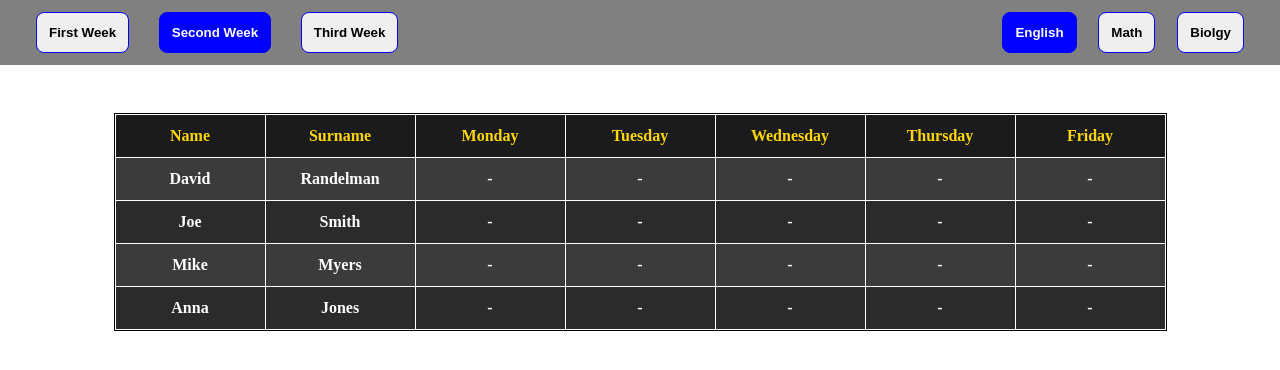
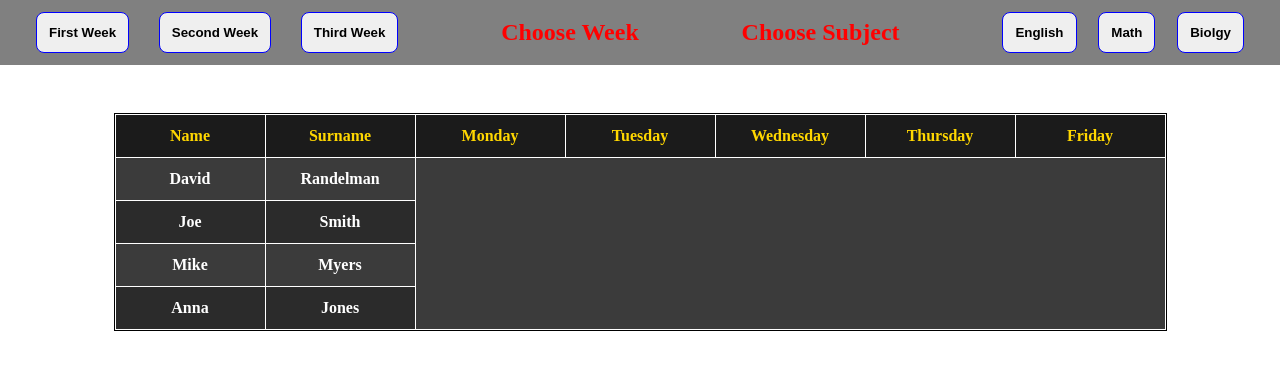
Before and after one commit to NickChc/Davaleba-School-Table, a React (Vite) app: page / in a window 1280 px wide. Shown: the top 370 px of the page. Built offline with nearby package versions, Linux system fonts and the light colour scheme.

Commit message:
add grades feature done

```diff
--- a/package.json
+++ b/package.json
@@ -11,7 +11,8 @@
   },
   "dependencies": {
     "react": "^18.2.0",
-    "react-dom": "^18.2.0"
+    "react-dom": "^18.2.0",
+    "uuid": "^9.0.1"
   },
   "devDependencies": {
     "@types/react": "^18.2.15",
--- a/src/App.jsx
+++ b/src/App.jsx
@@ -1,14 +1,20 @@
+import { useContext } from "react";
+
+import { GlobalContext } from "./context/globalContext/GlobalContext";
+
 import { ChooseWeeks } from "./features/chooseWeeks";
 import { ChooseSubject } from "./features/chooseSubject";
 import { Table } from "./features/table";
 
 function App() {
-
+  const { currentWeekId, currentSubjectId } = useContext(GlobalContext);
 
   return (
     <div className="w-full min-h-screen flex flex-col items-center justify-start">
       <div className="p-3 px-9 flex items-center justify-between bg-[grey] w-full ">
         <ChooseWeeks />
+        {!currentWeekId && <h2 className="text-[red]">Choose Week</h2>}
+        {!currentSubjectId && <h2 className="text-[red]">Choose Subject</h2>}
         <ChooseSubject />
       </div>
       <div className="w-full flex justify-center items-center ">
@@ -18,4 +24,4 @@ function App() {
   );
 }
 
-export default App
+export default App;
--- a/src/context/globalContext/GlobalContext.jsx
+++ b/src/context/globalContext/GlobalContext.jsx
@@ -93,8 +93,8 @@ export function GlobalProvider({ children }) {
   const [users, setUsers] = useState(users_initial);
   const [grades, setGrades] = useState(grades_initial);
 
-  const [currentWeekId, setCurrentWeekId] = useState("week-id-2");
-  const [currentSubjectId, setCurrentSubjectId] = useState("subject-english");
+  const [currentWeekId, setCurrentWeekId] = useState();
+  const [currentSubjectId, setCurrentSubjectId] = useState();
 
   useEffect(() => {
     console.log(currentWeekId, currentSubjectId);
--- a/src/features/table/Table.jsx
+++ b/src/features/table/Table.jsx
@@ -7,7 +7,7 @@ import { TableBody } from "./tableBody";
 export function Table() {
   return (
     <div className="border-solid border border-black mt-12 ">
-      <table className=" border-collapse border-solid border border-black">
+      <table className="bg-[#3b3b3b] border-collapse border-solid border border-white">
         <TableHeader />
         <TableBody />
       </table>
--- a/src/features/table/dayGrade/DayGrade.jsx
+++ b/src/features/table/dayGrade/DayGrade.jsx
@@ -1,13 +1,10 @@
-import { useContext } from "react";
+import { useContext, useState } from "react";
+import { v4 as uuidv4 } from "uuid";
 
 import { GlobalContext } from "../../../context/globalContext/GlobalContext";
 
-
-
-
-
 export function DayGrade({ day, user }) {
-  const { currentSubjectId, currentWeekId, grades } = useContext(GlobalContext);
+  const { currentSubjectId, currentWeekId, grades, setGrades } = useContext(GlobalContext);
 
   const weekGrades = grades?.filter((grade) => grade.weekId === currentWeekId);
 
@@ -21,14 +18,66 @@ export function DayGrade({ day, user }) {
 
   const theGrade = userGrades?.find((grade) => grade.dayId === day.id);
 
+  const [mode, setMode] = useState("view");
+  const [focus, setFocus] = useState(false);
+  const [newGrade, setNewGrade] = useState("");
+
+  function addGrade() {
+    if (!isNaN(newGrade) && newGrade !== "") {
+      const grade = {
+        grade: newGrade,
+        userId: user.id,
+        dayId: day.id,
+        weekId: currentWeekId,
+        subjectId: currentSubjectId,
+        id: uuidv4(),
+      };
+
+      setGrades((oldGrades) => {
+        const filteredOldGrades = oldGrades.filter(
+          (grade) => theGrade?.dayId !== day.id);
+
+        return [...filteredOldGrades, grade];
+      })
+      setMode("view");
+      setFocus(!focus);
+      setNewGrade("");
+    } else {
+      alert("dumbo");
+    }
+  }
+
   return (
-    <td
-      onClick={() => {
-        console.log(weekGrades, day.id);
-      }}
-      className="cursor-crosshair border-solid border border-white text-center text-white font-semibold "
-    >
-      {theGrade?.grade || "-"}
+    <td className="border-solid border border-white text-white font-semibold cursor-crosshair min-h-[50px] max-w-[60px]">
+      {mode === "view" && (
+        <div
+          className="h-[40px] flex items-center justify-center "
+          onClick={() => {
+            setMode("update");
+            setFocus(!focus);
+          }}
+        >
+          {theGrade?.grade || "-"}
+        </div>
+      )}
+      {mode === "update" && (
+        <div className="h-[40px] flex items-center justify-center ">
+          <input onKeyDown={(e) => {
+            if (e.keyCode === 13) {
+              console.log("eshveba");
+              addGrade();
+            }
+          }}
+            value={newGrade}
+            autoFocus={focus}
+            className="p-3 w-full text-white outline-none bg-transparent text-center placeholder:text-[#grey] "
+            placeholder="Add Grade"
+            onChange={(e) => {
+              setNewGrade(e.target.value);
+            }}
+          />
+        </div>
+      )}
     </td>
   );
 }
--- a/src/features/table/tableBody/tableRow/TableRow.jsx
+++ b/src/features/table/tableBody/tableRow/TableRow.jsx
@@ -5,19 +5,21 @@ import { TableEl } from "../../../../components/tableEl";
 import { DayGrade } from "../../dayGrade";
 
 export function TableRow({ user, bg }) {
-  const { currentWeekId, days_initial } = useContext(GlobalContext);
+  const { currentWeekId, currentSubjectId, days_initial } =
+    useContext(GlobalContext);
 
   const currentWeekDays = days_initial.filter(
     (day) => day.weekId === currentWeekId
   );
 
   return (
-    <tr className={`${bg}  border-none `} >
+    <tr className={`${bg}  border-none `}>
       <TableEl text={user.name} />
       <TableEl text={user.surname} />
-      {currentWeekDays?.map((day) => {
-        return <DayGrade key={day.id} day={day} user={user} />;
-      })}
+      {currentSubjectId &&
+        currentWeekDays?.map((day) => {
+          return <DayGrade key={day.id} day={day} user={user} />;
+        })}
     </tr>
   );
 }
```
Also changed, not shown: 1 other file (tests, documents, lock files or other folders).
